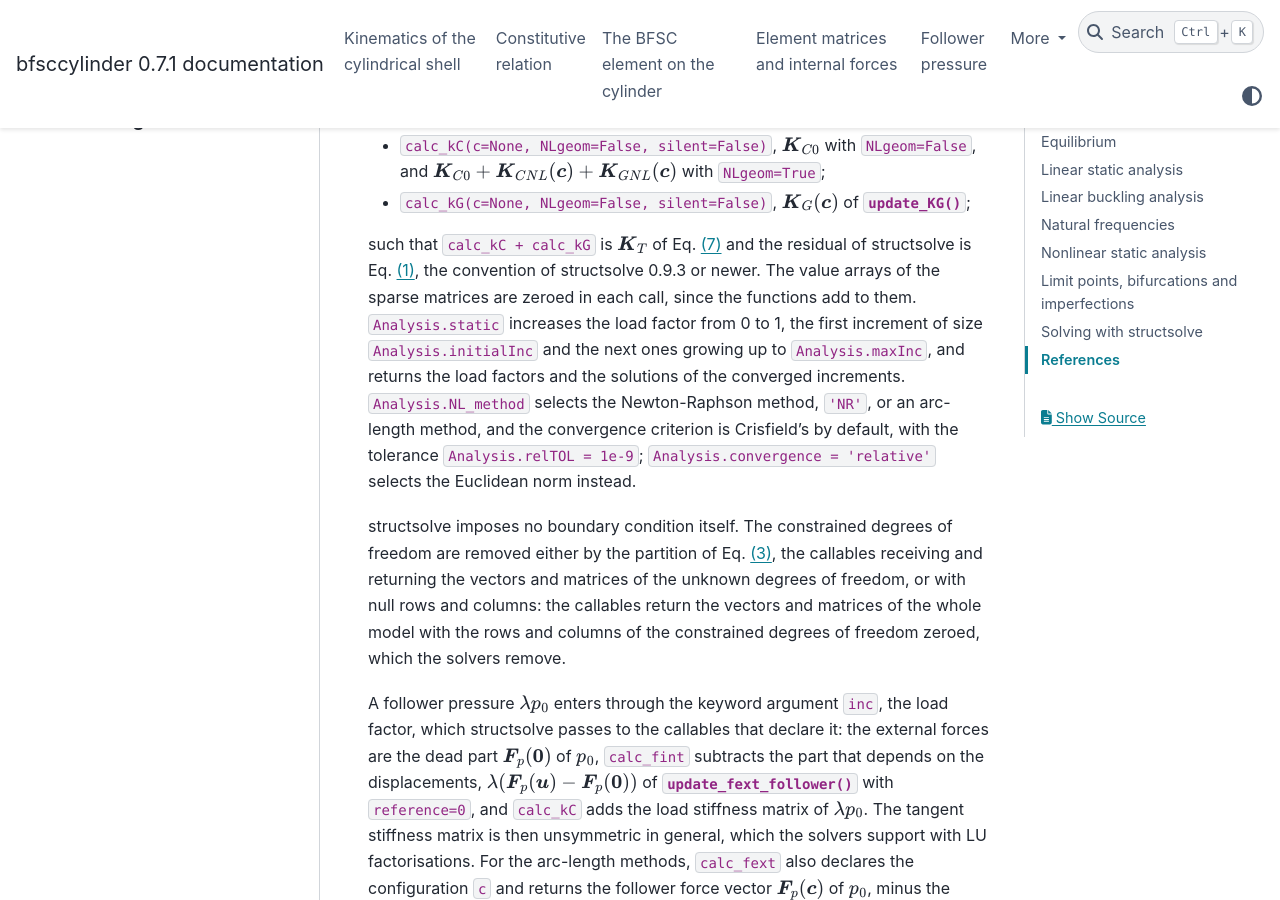
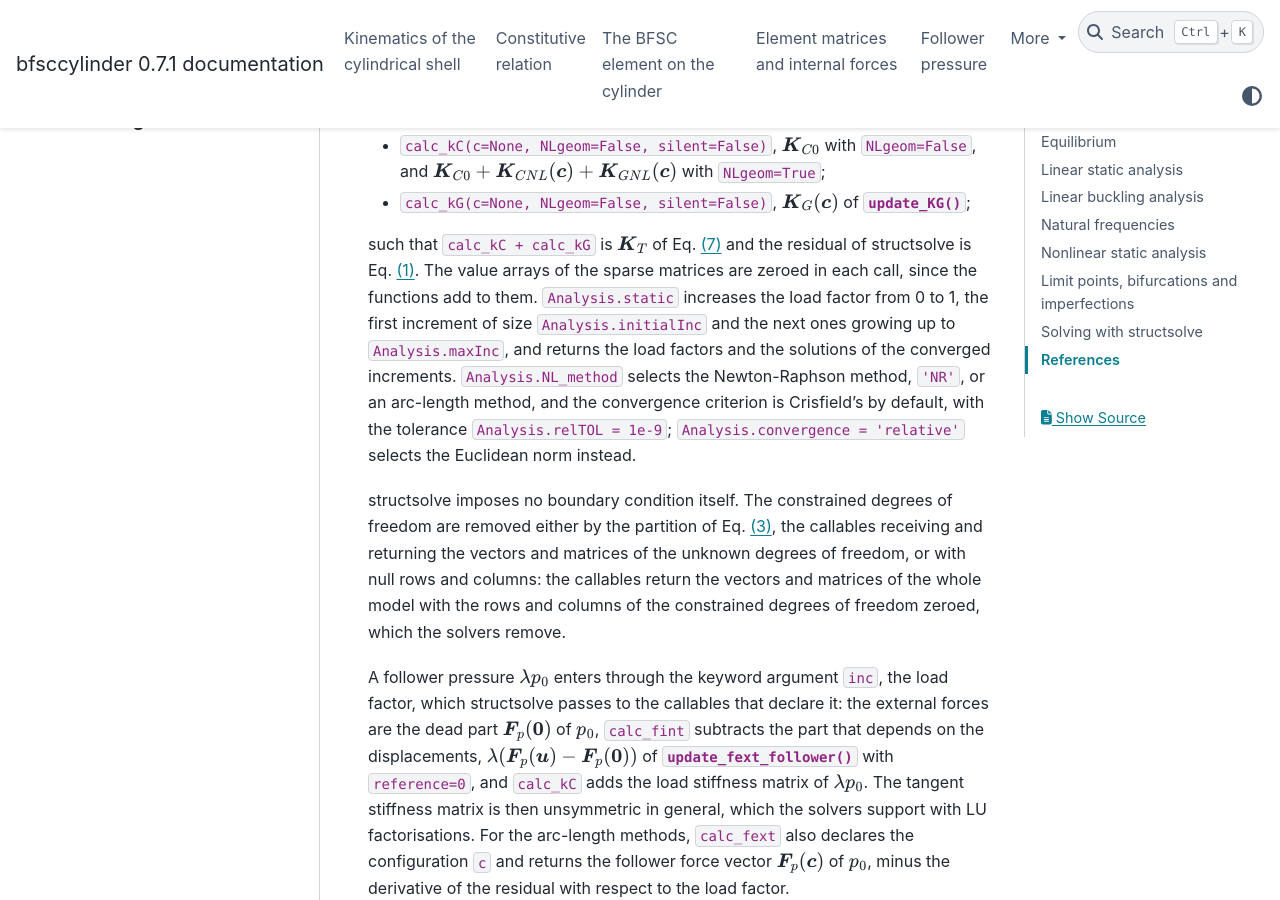
Before and after one commit to saullocastro/bfsccylinder, a Sphinx documentation site: the page built from doc/source/analyses.rst, in a window 1280 px wide and 900 px high, scrolled down 4857 px. Built offline with Sphinx 7.4.7 and the PyData theme 0.15.4, drawn with Linux system fonts in a browser that asks for light colours; pages that are not in the unit, such as notebooks, are missing from menus; the version number is read from the project's files by our own code.

Commit message:
DOC: README names CHANGELOG.md again (as main); Reddy 2003, 2nd ed.; no version history of structsolve in analyses.rst and a test

```diff
--- a/doc/source/analyses.rst
+++ b/doc/source/analyses.rst
@@ -269,9 +269,9 @@
 
 such that ``calc_kC + calc_kG`` is `\boldsymbol{K}_T` of Eq.
 :eq:`an-tangent` and the residual of structsolve is Eq.
-:eq:`an-residual`, the convention of structsolve 0.9.3 or newer. The value
-arrays of the sparse matrices are zeroed in each call, since the functions
-add to them. ``Analysis.static`` increases the load factor from 0 to 1, the
+:eq:`an-residual`. The value arrays of the sparse matrices are zeroed in
+each call, since the functions add to them. ``Analysis.static`` increases
+the load factor from 0 to 1, the
 first increment of size ``Analysis.initialInc`` and the next ones growing up
 to ``Analysis.maxInc``, and returns the load factors and the solutions of
 the converged increments. ``Analysis.NL_method`` selects the
--- a/doc/source/constitutive.rst
+++ b/doc/source/constitutive.rst
@@ -93,4 +93,4 @@
 ----------
 
 .. [Reddy2003] Reddy, J. N., Mechanics of Laminated Composite Plates and
-   Shells, CRC Press, 2003, doi:10.1201/b12409.
+   Shells: Theory and Analysis, 2nd ed., CRC Press, 2003, doi:10.1201/b12409.
```
Also changed, not shown: README.md (+2 -0 lines), 1 other file.
